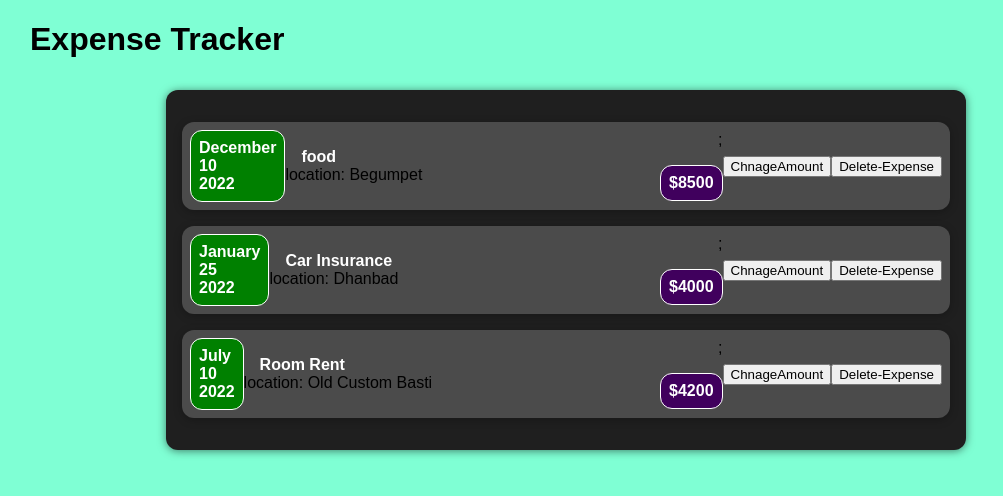
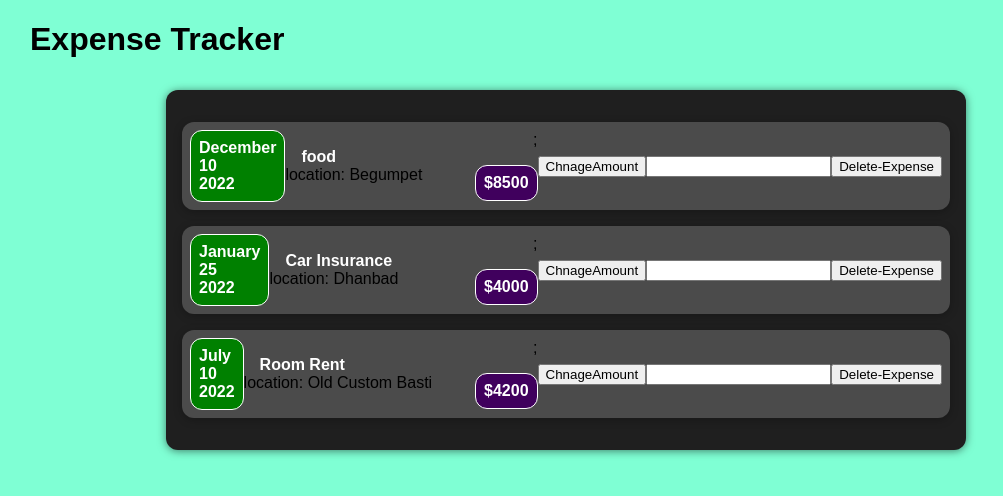
Before and after one commit to AzmatKhan12/Expense-Udemy, a React (Create React App) app: page / in a window 1280 px wide. Shown: the top 496 px of the page, without its empty margins (170-1173 px from the left). Built offline with nearby package versions, Linux system fonts and the light colour scheme; a web font is replaced by a local one.

Commit message:
insert title

```diff
--- a/src/components/ExpenseItem.js
+++ b/src/components/ExpenseItem.js
@@ -6,11 +6,15 @@ import ExpenseTitle from "./ExpenseTitle";
 import ExpenseAmount from "./ExpenseAmount";
 
 const ExpenseItem = (props) => {
+  const [newTitle,setNewTitle]=useState("")
+ let  changeHandaler=(event)=>{
+   setNewTitle(event.target.value);
+  }
 
   const [title,setItem]= useState(props.title)
 
   let clickHandlar = ()=>{
-     setItem('updates')
+     setItem(newTitle)
   }
 
   const [amount,setAmount]=useState(props.amount)
@@ -29,6 +33,7 @@ const ExpenseItem = (props) => {
      <ExpenseAmount  amount ={amount}/>
      <button  onClick={clickBtn}>ChnageAmount</button>
 
+     <input type="text" value={newTitle} onChange={changeHandaler}/>
      <button onClick={clickHandlar}>Delete-Expense</button>
 
     </div>
```
